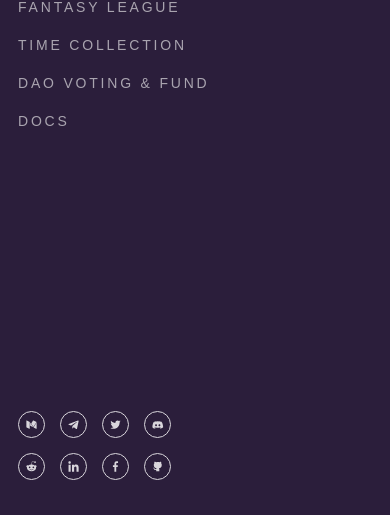
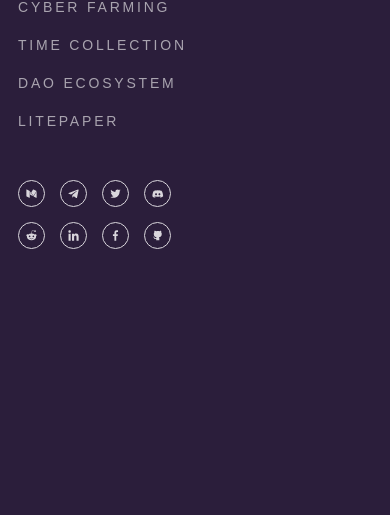
Before and after one commit to nikolaysalinder/cyber-time, a website: page index.html in a window 390 px wide. Shown: the part 329-844 px from the top of the page. Drawn offline with nearby package versions, Linux system fonts and the light colour scheme.

Commit message:
Add media top

```diff
--- a/index.html
+++ b/index.html
@@ -26,12 +26,12 @@
         <nav class="nav">
           <div class="nav__item">
             <a @click="openCyber(0)" href="#" class="nav__item-link"
-              >Cyber farming</a
+              >NFT Fantasy League</a
             >
           </div>
           <div class="nav__item">
             <a @click="openFantasy(1)" href="#" class="nav__item-link"
-              >Fantasy league</a
+              >Cyber Farming</a
             >
           </div>
           <div class="nav__item">
@@ -41,15 +41,49 @@
           </div>
           <div class="nav__item">
             <a @click="openDao(3)" href="#" class="nav__item-link"
-              >Dao voting & fund</a
+              >Dao Ecosystem</a
             >
           </div>
           <div class="nav__item">
             <a href="https://docs.cybertime.finance/" class="nav__item-link"
-              >Docs</a
+              >Litepaper</a
             >
           </div>
         </nav>
+        <div class="media media--top">
+          <a
+            href="https://cybertime.medium.com/"
+            class="media__item media__item--one"
+          ></a>
+          <a
+            href="https://t.me/cybertime_eth"
+            class="media__item media__item--two"
+          ></a>
+          <a
+            href="https://twitter.com/cybertime_eth"
+            class="media__item media__item--three"
+          ></a>
+          <a
+            href="https://discord.gg/YZtubvRX7X"
+            class="media__item media__item--four"
+          ></a>
+          <a
+            href="https://www.reddit.com/r/cybertime_eth"
+            class="media__item media__item--five"
+          ></a>
+          <a
+            href="https://linkedin.com/company/cybertime-finance"
+            class="media__item media__item--six"
+          ></a>
+          <a
+            href="https://www.facebook.com/cybertime.finance"
+            class="media__item media__item--seven"
+          ></a>
+          <a
+            href="https://github.com/cybertime-eth"
+            class="media__item media__item--eight"
+          ></a>
+        </div>
         <div class="logo">
           <div class="logo__sun">
             <img class="logo__image" src="./assets/img/sun.png" alt="" />
@@ -62,13 +96,34 @@
         </div>
         <div class="container__flex">
           <div class="media">
-            <a href="#" class="media__item media__item--one"></a>
-            <a href="#" class="media__item media__item--two"></a>
-            <a href="#" class="media__item media__item--three"></a>
-            <a href="#" class="media__item media__item--four"></a>
-            <a href="#" class="media__item media__item--five"></a>
-            <a href="#" class="media__item media__item--six"></a>
-            <a href="#" class="media__item media__item--seven"></a>
+            <a
+              href="https://cybertime.medium.com/"
+              class="media__item media__item--one"
+            ></a>
+            <a
+              href="https://t.me/cybertime_eth"
+              class="media__item media__item--two"
+            ></a>
+            <a
+              href="https://twitter.com/cybertime_eth"
+              class="media__item media__item--three"
+            ></a>
+            <a
+              href="https://discord.gg/YZtubvRX7X"
+              class="media__item media__item--four"
+            ></a>
+            <a
+              href="https://www.reddit.com/r/cybertime_eth"
+              class="media__item media__item--five"
+            ></a>
+            <a
+              href="https://linkedin.com/company/cybertime-finance"
+              class="media__item media__item--six"
+            ></a>
+            <a
+              href="www.facebook.com/cybertime.finance"
+              class="media__item media__item--seven"
+            ></a>
             <a
               href="https://github.com/cybertime-eth"
               class="media__item media__item--eight"
--- a/scss/main.scss
+++ b/scss/main.scss
@@ -101,6 +101,10 @@ body {
 	display: flex;
 	justify-content: space-between;
 	z-index: 3;
+	&--top {
+		margin-top: 30px;
+		display: none;
+	}
 	&__item {
 		border-radius: 50%;
 		border: 2px solid #d9d6dc;
@@ -481,9 +485,15 @@ body {
 }
 @media screen and (max-width: 660px) {
 	.media {
+		display: none;
 		flex-wrap: wrap;
 		width: 185px;
 		justify-content: flex-start;
+		&--top {
+			position: relative;
+			display: flex;
+			z-index: 2;
+		}
 		&__item {
 			width: 27px;
 			height: 27px;
@@ -492,6 +502,7 @@ body {
 			background-size: 13px 13px;
 			box-sizing: border-box;
 			border: 1px solid #d9d6dc;
+			z-index: 2;
 			&:hover {
 				background-size: 13px 13px;
 			}
```
Also changed, not shown: css/main.css.
